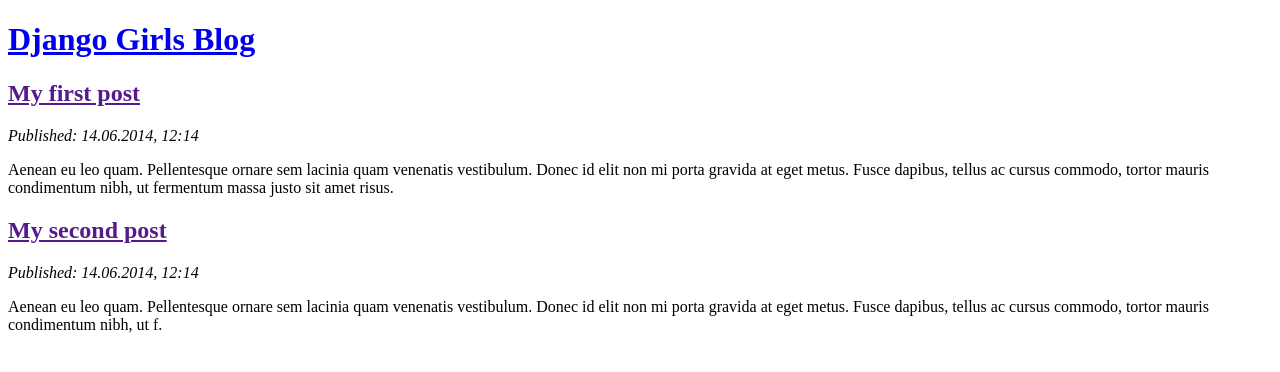
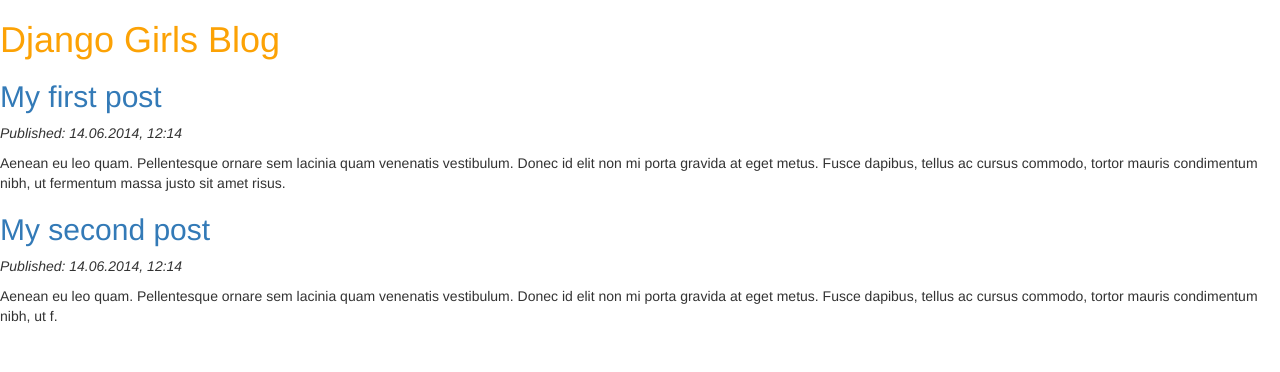
Before and after one commit to ericbizi/my-first-blog, a Django app: page / in a window 1280 px wide. Shown: the top 372 px of the page. Run offline with Django 3.2, Linux system fonts and the light colour scheme; data that the repository does not hold is empty; some libraries are stand-ins or nearby versions.

Commit message:
Adding bootstrap

```diff
--- /dev/null
+++ b/blog/static/css/blog.css
@@ -0,0 +1,3 @@
+h1 a {
+	color:#fca205;
+}
--- a/blog/templates/blog/post_list.html
+++ b/blog/templates/blog/post_list.html
@@ -1,6 +1,16 @@
 <!DOCTYPE html>
+
+{% load staticfiles %}
+
+
 <html>
     <head>
+
+    	<link rel="stylesheet" href="https://maxcdn.bootstrapcdn.com/bootstrap/3.3.7/css/bootstrap.min.css" >
+    	<link rel="stylesheet" href="https://maxcdn.bootstrapcdn.com/bootstrap/3.3.7/css/bootstrap-theme.min.css" >
+
+    	<link rel="stylesheet" href="{% static '/css/blog.css' %}">
+
         <title>Django Girls blog</title>
     </head>
     <body>
```
